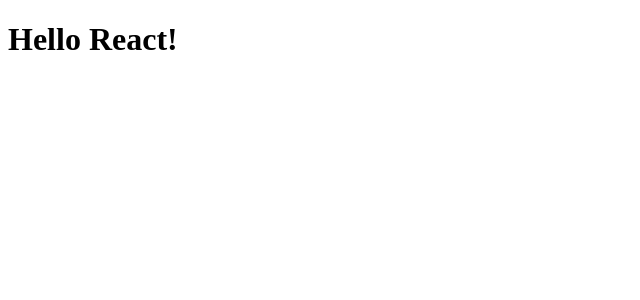
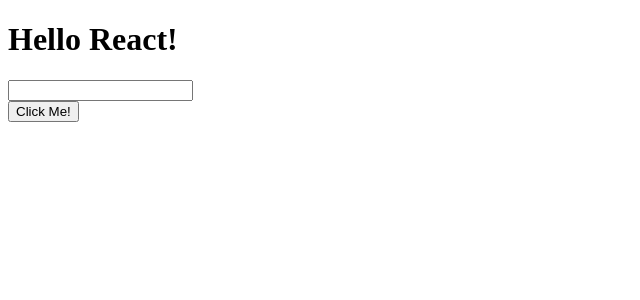
Before and after one commit to mattsershaw/react-todo, a React (Create React App) app: page / in a window 1280 px wide. Shown: the top 300 px of the page, without its empty margins (0-640 px from the left). Built offline with nearby package versions, Linux system fonts and the light colour scheme; the HTML template or start-up script is replaced by a standard one.

Commit message:
useStateを使用

```diff
--- a/src/App.js
+++ b/src/App.js
@@ -1,9 +1,35 @@
+import { Fragment, useState } from 'react';
 import './App.css';
 
-function App() {
+const App = () => {
+
+  const [text, setText] = useState('');
+
+  const changedText = (e) => {
+    setText(e.target.value);
+  }
+  const clickedButton = () => {
+    alert(text);
+  }
+
   return (
-    <h1>Hello React!</h1>
+    <Fragment>
+      <h1>Hello React!</h1>
+      <input type="text" value={text} onChange={changedText} />
+      <br />
+      <button onClick={clickedButton}>Click Me!</button>
+    </Fragment>
   );
-}
+} // import Reactのところを{ Fragment }にしてちまちま必要なところだけを引っ張ってくる
+
+// function App() {
+//   return (
+//     <div>
+//       <h1>Hello React!</h1> {/* 要素が2つ以上だとエラー / divで囲むことが多い */}
+//       <input type="text" />
+//       <button>Click Me!</button>
+//     </div>
+//   );
+// }
 
 export default App;
```
